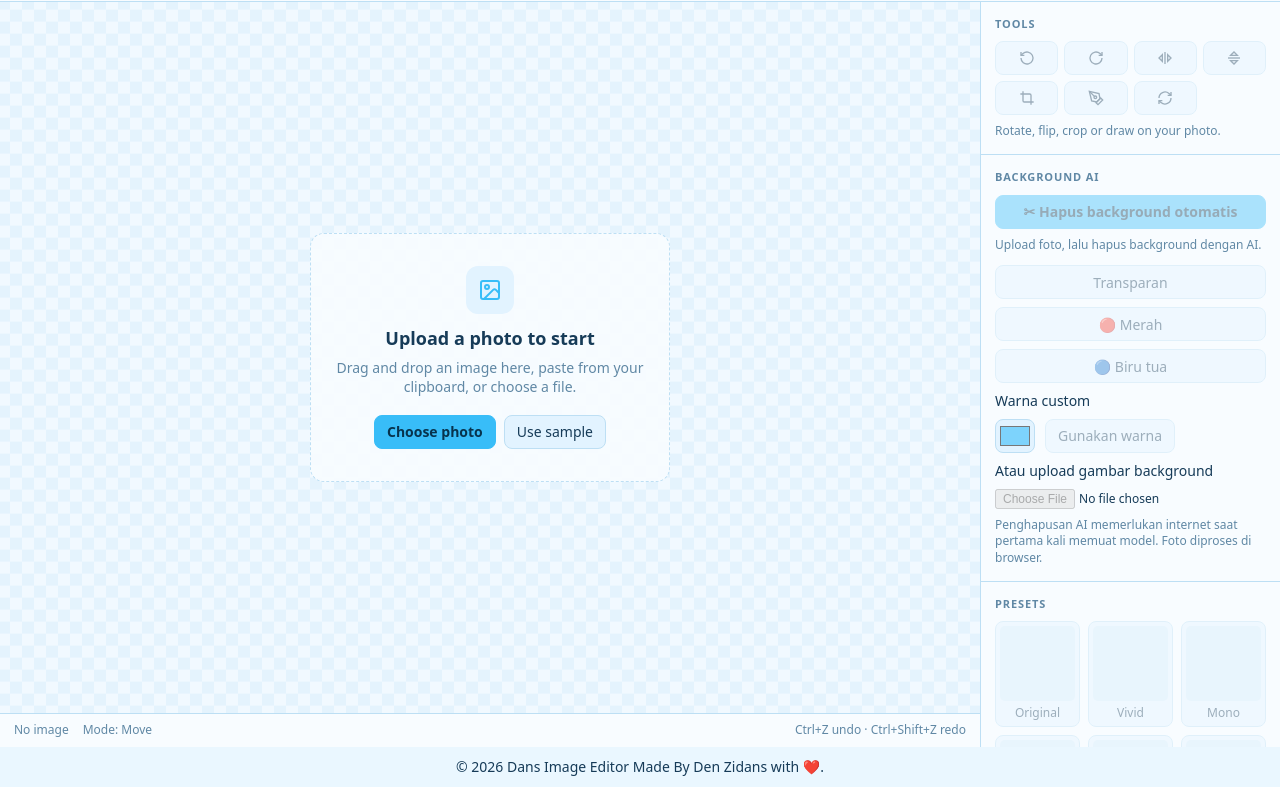
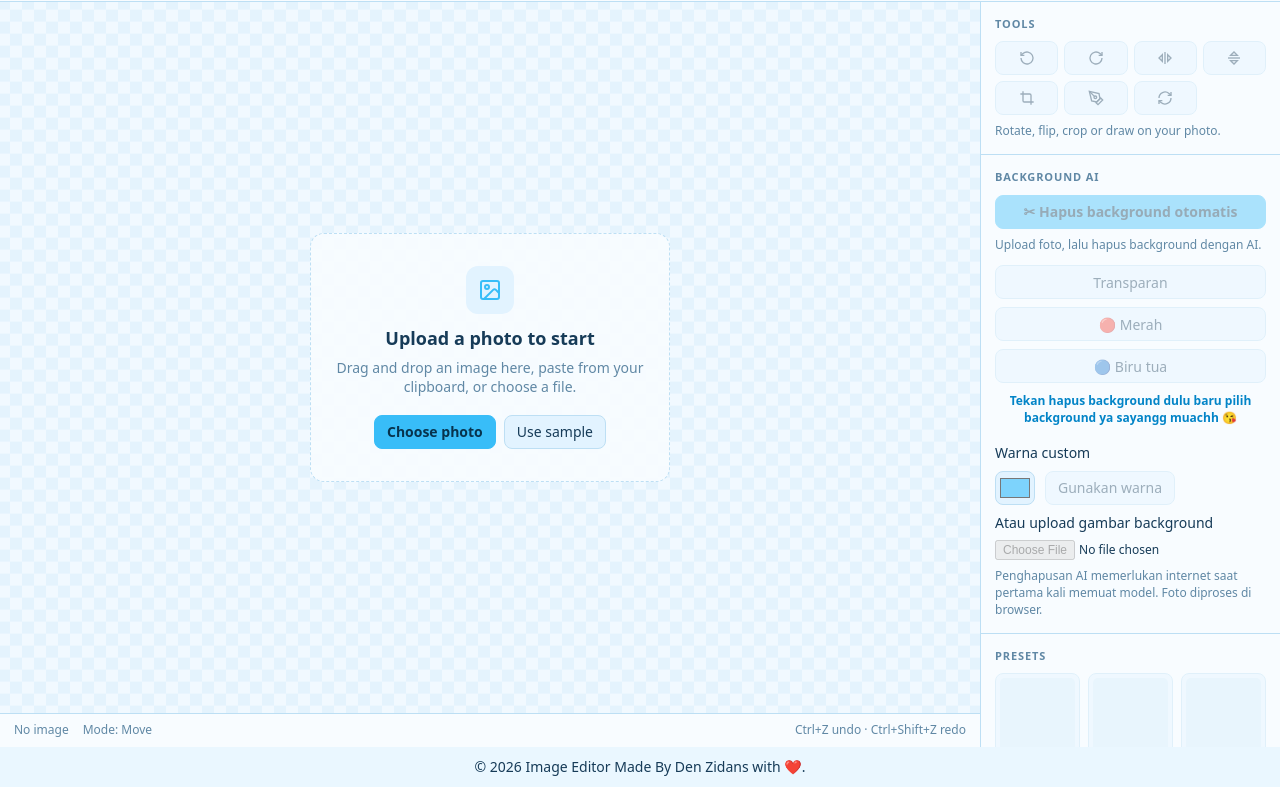
Before and after one commit to zidan-dev636/imgeditor, a plain HTML site: page index.html in a window 1280 px wide. Shown: the part 53-840 px from the top of the page. Drawn offline with Linux system fonts and the light colour scheme.

Commit message:
Update index.html

```diff
--- a/index.html
+++ b/index.html
@@ -281,6 +281,7 @@
           <button type="button" class="btn bg-choice" data-bg="transparent">Transparan</button>
           <button type="button" class="btn bg-choice" data-bg="red">🔴 Merah</button>
           <button type="button" class="btn bg-choice" data-bg="birutua">🔵 Biru tua</button>
+          <p class="hint" style="text-align:center;color:#0284c7;font-weight:600;margin:2px 0 8px">Tekan hapus background dulu baru pilih background ya sayangg muachh 😘</p>
           <label for="customBgColor">Warna custom</label>
           <div class="brush-row"><input type="color" id="customBgColor" value="#7dd3fc"><button type="button" class="btn" id="applyCustomBg">Gunakan warna</button></div>
           <label for="bgImageInput">Atau upload gambar background</label>
@@ -302,7 +303,7 @@
   </main>
 </div>
 <div style="text-align: center; padding: 10px;">
-  &copy; 2026 Dans Image Editor Made By Den Zidans with ❤️.
+  &copy; 2026 Image Editor Made By Den Zidans with ❤️.
 </div>
 <script>
 (() => {
```
